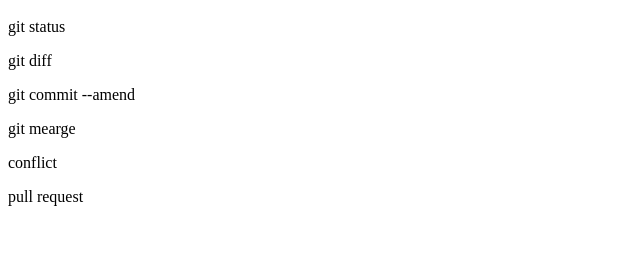
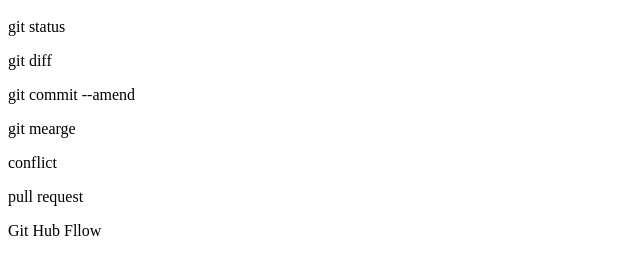
Before and after one commit to Natsu-hub/git_tutorial, a plain HTML site: page index.html in a window 1280 px wide. Shown: the part 57-332 px from the top of the page, without its empty margins (0-640 px from the left). Drawn offline with Linux system fonts and the light colour scheme.

Commit message:
GitHub　Flowを追記

```diff
--- a/index.html
+++ b/index.html
@@ -5,3 +5,4 @@
 <p>git mearge</p>
 <p>conflict</p>
 <p>pull request</p>
+<p>Git Hub Fllow</p>
```
